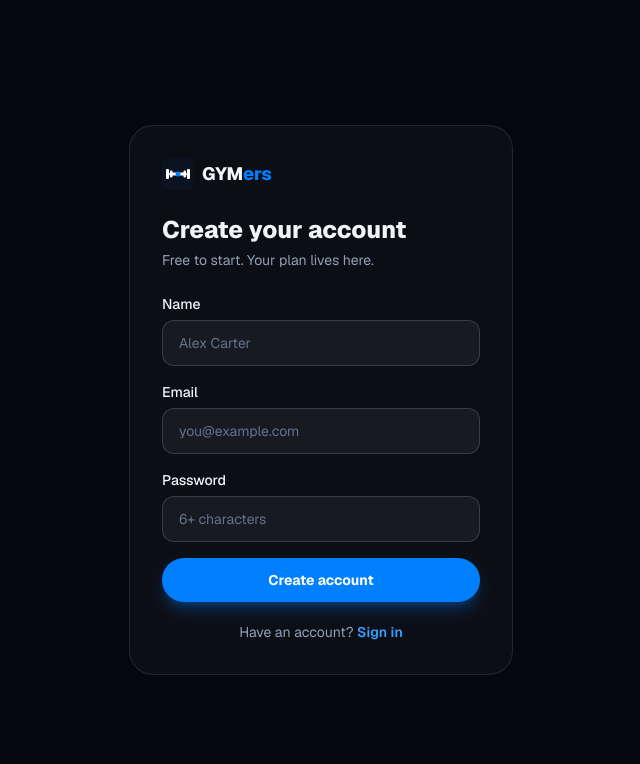
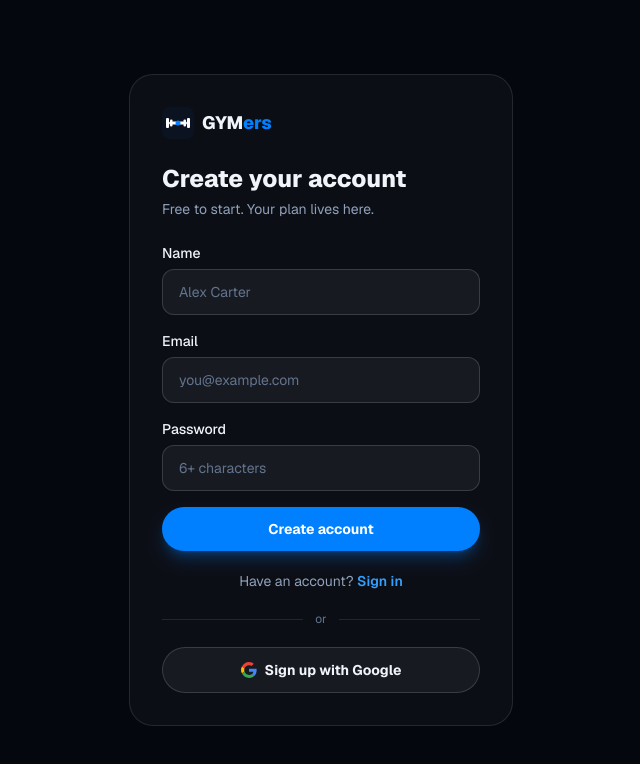
Before and after one commit to husseinzahran7/fitnestore-web, a Next.js app: page /register in a window 1280 px wide. Shown: the top 764 px of the page, without its empty margins (319-959 px from the left). Built offline with nearby package versions, Linux system fonts and the light colour scheme.

Commit message:
Add Google OAuth: callback route, buttons on login/register

```diff
--- /dev/null
+++ b/src/app/auth/callback/route.ts
@@ -0,0 +1,43 @@
+import { NextResponse } from "next/server";
+import { createClient } from "@/lib/supabase/server";
+
+// GET /auth/callback?code=... — Supabase OAuth (Google) return path.
+// Exchanges the code, provisions a profiles row for first-timers,
+// then role-routes exactly like password login.
+export async function GET(request: Request) {
+  const { searchParams, origin } = new URL(request.url);
+  const code = searchParams.get("code");
+  const next = searchParams.get("next") ?? "/";
+
+  if (!code) {
+    return NextResponse.redirect(`${origin}/login?error=oauth`);
+  }
+
+  const supabase = await createClient();
+  const { data, error } = await supabase.auth.exchangeCodeForSession(code);
+  if (error || !data.user) {
+    return NextResponse.redirect(`${origin}/login?error=oauth`);
+  }
+
+  const { data: profile } = await supabase
+    .from("profiles")
+    .select("role")
+    .eq("id", data.user.id)
+    .single();
+
+  if (!profile) {
+    await supabase.from("profiles").insert({
+      id: data.user.id,
+      role: "user",
+      name:
+        data.user.user_metadata?.full_name ??
+        data.user.email?.split("@")[0] ??
+        "Member",
+    });
+    return NextResponse.redirect(`${origin}/dashboard`);
+  }
+  if (profile.role === "coach") return NextResponse.redirect(`${origin}/coach`);
+  if (profile.role === "admin") return NextResponse.redirect(`${origin}/admin`);
+  if (next !== "/") return NextResponse.redirect(`${origin}${next}`);
+  return NextResponse.redirect(`${origin}/dashboard`);
+}
--- a/src/app/login/actions.ts
+++ b/src/app/login/actions.ts
@@ -1,5 +1,6 @@
 "use server";
 
+import { headers } from "next/headers";
 import { revalidatePath } from "next/cache";
 import { redirect } from "next/navigation";
 import type { SupabaseClient } from "@supabase/supabase-js";
@@ -73,3 +74,21 @@ export async function signup(
   revalidatePath("/", "layout");
   redirect("/dashboard");
 }
+
+export async function signInWithGoogle(): Promise<AuthState> {
+  let supabase;
+  try {
+    supabase = await createClient();
+  } catch {
+    return { error: "Supabase not connected yet." };
+  }
+  const origin = (await headers()).get("origin") ?? "";
+  const { data, error } = await supabase.auth.signInWithOAuth({
+    provider: "google",
+    options: { redirectTo: `${origin}/auth/callback` },
+  });
+  if (error || !data.url) {
+    return { error: "Google sign-in is not enabled yet." };
+  }
+  redirect(data.url);
+}
--- a/src/app/login/page.tsx
+++ b/src/app/login/page.tsx
@@ -1,6 +1,7 @@
 "use client";
 
 import { useActionState } from "react";
+import GoogleButton from "@/components/google-button";
 import { login, type AuthState } from "./actions";
 
 const initial: AuthState = {};
@@ -76,6 +77,13 @@ export default function LoginPage() {
             Create account
           </a>
         </p>
+
+        <div className="my-5 flex items-center gap-3 text-xs text-slate-500">
+          <span className="h-px flex-1 bg-white/10" />
+          or
+          <span className="h-px flex-1 bg-white/10" />
+        </div>
+        <GoogleButton label="Continue with Google" />
       </div>
     </div>
   );
--- a/src/app/register/page.tsx
+++ b/src/app/register/page.tsx
@@ -1,6 +1,7 @@
 "use client";
 
 import { useActionState } from "react";
+import GoogleButton from "@/components/google-button";
 import { signup, type AuthState } from "../login/actions";
 
 const initial: AuthState = {};
@@ -96,6 +97,13 @@ export default function RegisterPage() {
             Sign in
           </a>
         </p>
+
+        <div className="my-5 flex items-center gap-3 text-xs text-slate-500">
+          <span className="h-px flex-1 bg-white/10" />
+          or
+          <span className="h-px flex-1 bg-white/10" />
+        </div>
+        <GoogleButton label="Sign up with Google" />
       </div>
     </div>
   );
--- /dev/null
+++ b/src/components/google-button.tsx
@@ -0,0 +1,46 @@
+"use client";
+
+import { useActionState } from "react";
+import { signInWithGoogle } from "@/app/login/actions";
+
+export default function GoogleButton({ label }: { label: string }) {
+  const [state, action, pending] = useActionState(signInWithGoogle, {});
+
+  return (
+    <form action={action}>
+      {state?.error && (
+        <p
+          role="alert"
+          className="mb-3 rounded-xl bg-red-500/10 px-4 py-3 text-sm text-red-400"
+        >
+          {state.error}
+        </p>
+      )}
+      <button
+        type="submit"
+        disabled={pending}
+        className="flex w-full items-center justify-center gap-2 rounded-full border border-white/15 bg-white/5 py-3 text-sm font-bold transition-all hover:bg-white/10 disabled:opacity-60"
+      >
+        <svg width="16" height="16" viewBox="0 0 24 24" aria-hidden>
+          <path
+            fill="#4285F4"
+            d="M23.5 12.3c0-.9-.1-1.5-.3-2.3H12v4.5h6.5c-.1 1.1-.8 2.7-2.4 3.8l-.1.1 3.5 2.7.2.1c2.2-2 3.8-5 3.8-8.9z"
+          />
+          <path
+            fill="#34A853"
+            d="M12 24c3.2 0 6-1.1 7.9-2.9l-3.8-2.9c-1 .7-2.4 1.2-4.1 1.2-3.2 0-5.9-2.1-6.8-5l-.1.1-3.6 2.8v.1C3.5 21.3 7.5 24 12 24z"
+          />
+          <path
+            fill="#FBBC05"
+            d="M5.2 14.4c-.2-.7-.4-1.5-.4-2.4s.1-1.7.4-2.4l-.1-.1-3.6-2.8-.1.1C.5 8.6 0 10.2 0 12s.5 3.4 1.4 4.9l3.8-2.5z"
+          />
+          <path
+            fill="#EA4335"
+            d="M12 4.7c1.8 0 3 .8 3.7 1.4l3.3-3.2C17.9 1.1 15.2 0 12 0 7.5 0 3.5 2.7 1.4 6.8l3.8 2.9c.9-2.9 3.6-5 6.8-5z"
+          />
+        </svg>
+        {pending ? "Redirecting…" : label}
+      </button>
+    </form>
+  );
+}
```
